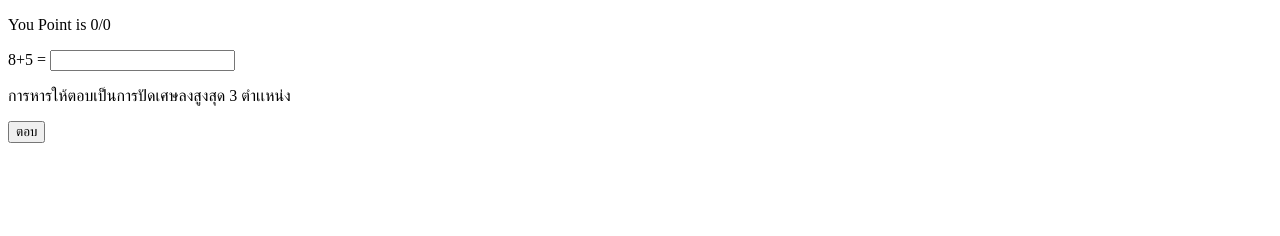
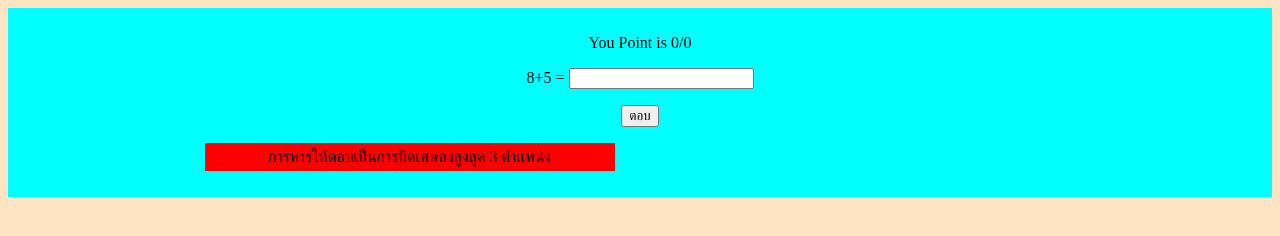
Before and after one commit to NattakornAI/calculator, a plain HTML site: page index.html in a window 1280 px wide. Drawn offline with Linux system fonts and the light colour scheme.

Commit message:
Update index.html

```diff
--- a/index.html
+++ b/index.html
@@ -5,11 +5,29 @@
     <meta name="viewport" content="width=device-width, initial-scale=1.0">
     <title>Document</title>
 </head>
+<style>
+    html{
+        background-color: bisque;
+        text-align: center;
+    }
+    body{
+        background-color: aqua;
+        padding: 10px
+    }
+    #warning{
+        background-color: red;
+        padding : 5px;
+        width: 400px;
+        margin-left:15%;
+    }
+
+
+</style>
 <body onload = "open()">
     <p id = "score">You Point is 0/0</p>
     <p id = "quiz">1 + 1 = <input id = "answer"></p>
-    <p>การหารให้ตอบเป็นการปัดเศษลงสูงสุด 3 ตำเเหน่ง</p>
     <button onclick="newquiz()">ตอบ</button>
+    <p id = "warning">การหารให้ตอบเป็นการปัดเศษลงสูงสุด 3 ตำเเหน่ง</p>
     <script src="./script.js"></script>
 </body>
 </html>
```
